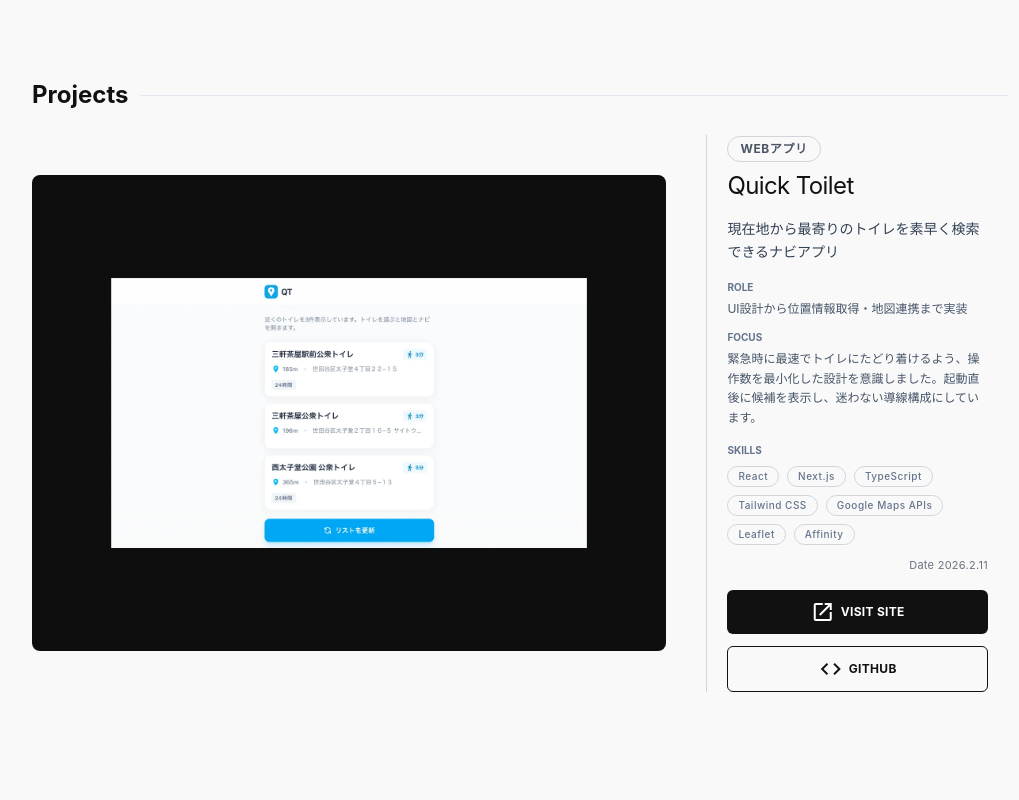
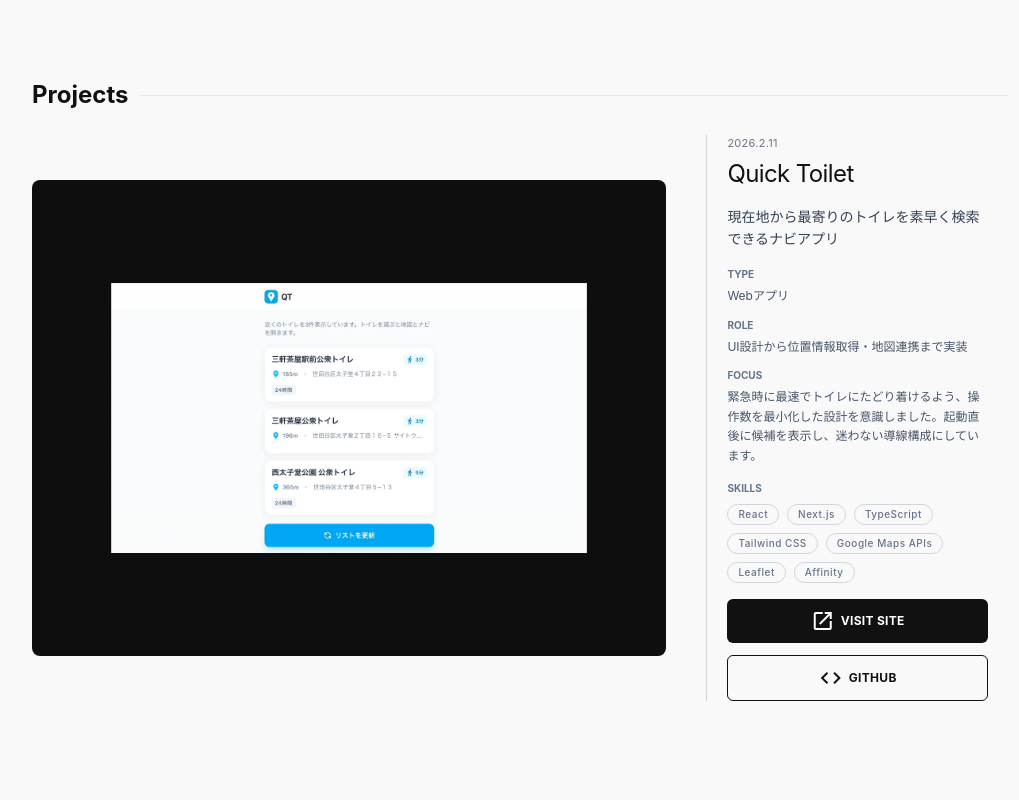
Before and after one commit to koma104/502104110, a Next.js app: page / in a window 1280 px wide. Shown: the part 840-1640 px from the top of the page, without its empty margins (120-1139 px from the left). Built offline with nearby package versions, Linux system fonts and the light colour scheme.

Commit message:
refactor: プロジェクト概要のレイアウト変更（TypeをRole上に、日付をタイトル上に）

```diff
--- a/src/components/ProjectCard.tsx
+++ b/src/components/ProjectCard.tsx
@@ -79,9 +79,11 @@ export function ProjectCard({ project }: ProjectCardProps) {
         <div className="flex flex-col justify-between">
           <div className="space-y-4">
             <div>
-              <span className="mb-2 inline-block rounded-full border border-gray-300 px-3 py-1 text-xs font-bold uppercase tracking-wider text-gray-600">
-                {project.subtitle}
-              </span>
+              {project.date && (
+                <p className="mb-1.5 text-[11px] text-gray-500 tracking-wide">
+                  {project.date}
+                </p>
+              )}
               <h3 className="text-xl font-normal tracking-tight md:text-2xl">
                 {project.title}
               </h3>
@@ -90,6 +92,12 @@ export function ProjectCard({ project }: ProjectCardProps) {
               {project.description}
             </p>
             <div className="space-y-3">
+              <div>
+                <p className="mb-1 text-[10px] font-bold uppercase text-slate-500">
+                  Type
+                </p>
+                <p className="text-xs leading-relaxed text-slate-600">{project.subtitle}</p>
+              </div>
               <div>
                 <p className="mb-1 text-[10px] font-bold uppercase text-slate-500">
                   Role
@@ -117,11 +125,6 @@ export function ProjectCard({ project }: ProjectCardProps) {
                   </span>
                 ))}
               </div>
-              {project.date && (
-                <p className="mt-3 text-right text-[11px] text-gray-500 tracking-wide">
-                  Date {project.date}
-                </p>
-              )}
             </div>
           </div>
           <div className="mt-auto flex flex-col gap-3 pt-4">
```
